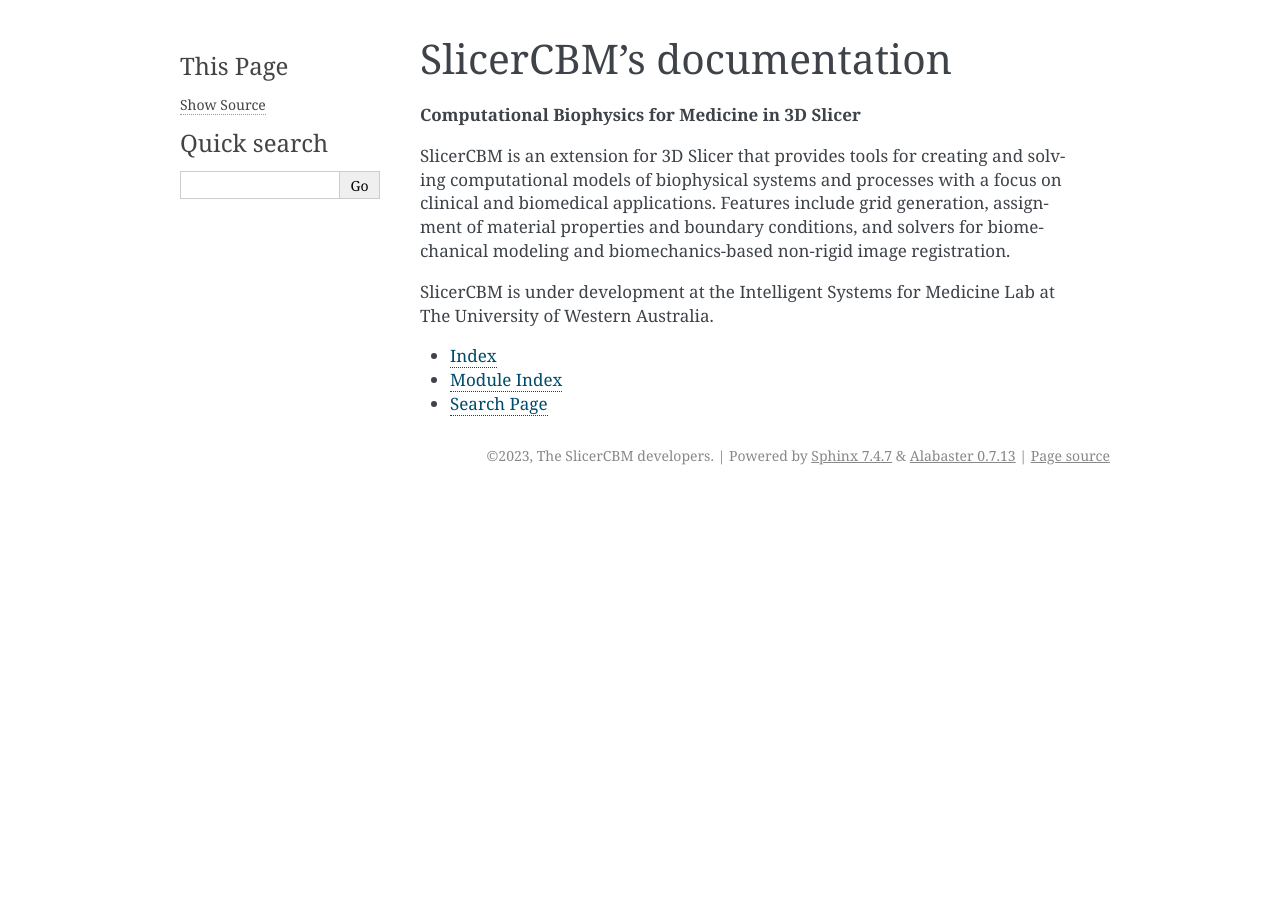
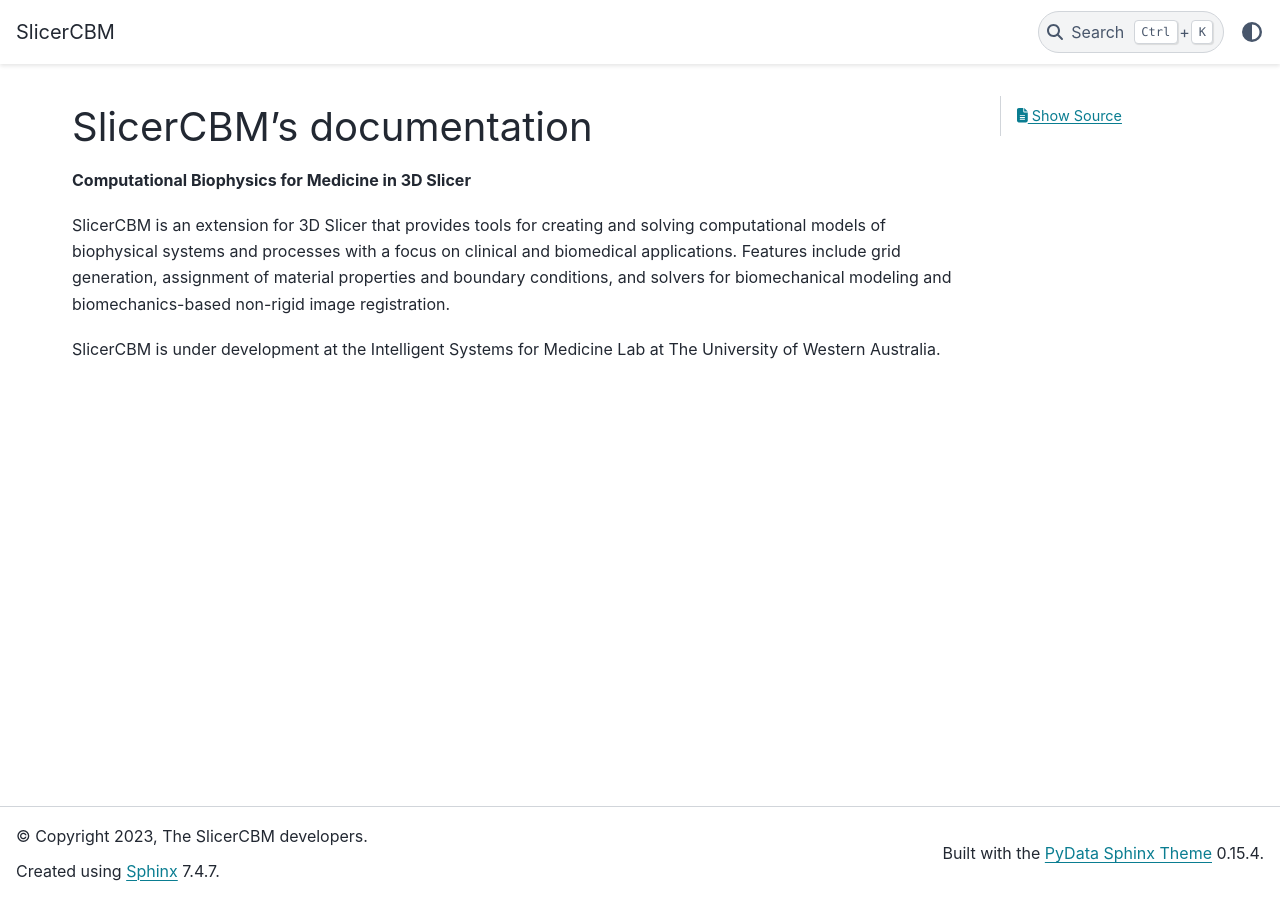
Before and after one commit to SlicerCBM/SlicerCBM, a Sphinx documentation site: the page built from docs/index.md, in a window 1280 px wide. Built offline with Sphinx 7.4.7 and the PyData theme 0.15.4, drawn with Linux system fonts in a browser that asks for light colours.

Commit message:
Changed theme of sphinx docs

````diff
--- a/docs/conf.py
+++ b/docs/conf.py
@@ -22,5 +22,7 @@
 # -- Options for HTML output -------------------------------------------------
 # https://www.sphinx-doc.org/en/master/usage/configuration.html#options-for-html-output
 
-html_theme = "alabaster"
+html_theme = "pydata_sphinx_theme"
 html_static_path = ["_static"]
+
+html_title = "SlicerCBM"
--- a/docs/index.md
+++ b/docs/index.md
@@ -10,7 +10,3 @@
 :maxdepth: 2
 
 ```
-
-* {ref}`genindex`
-* {ref}`modindex`
-* {ref}`search`
````
